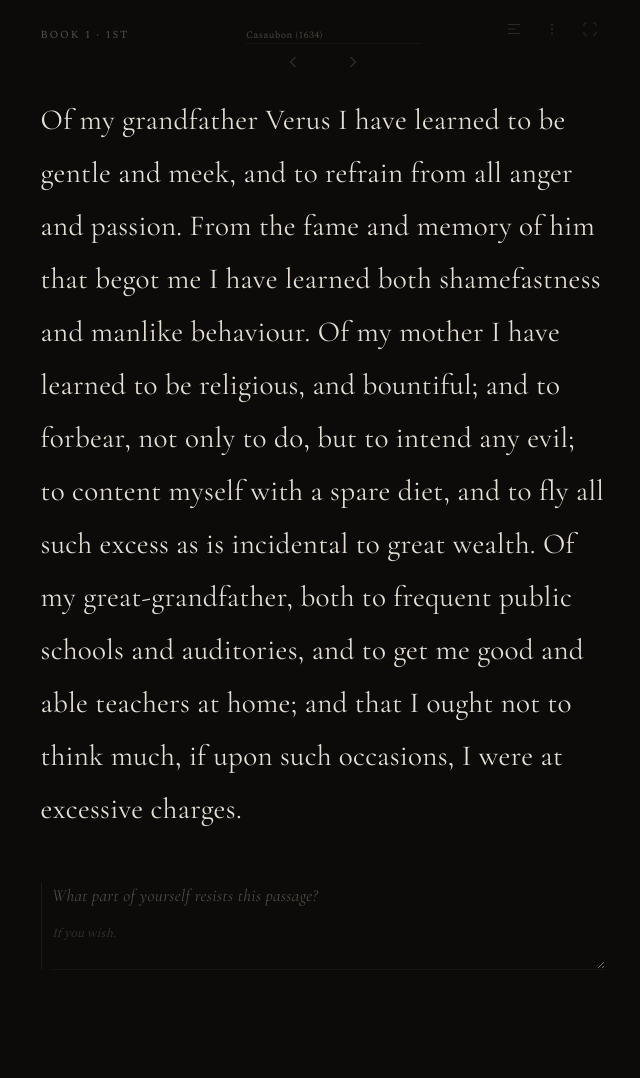
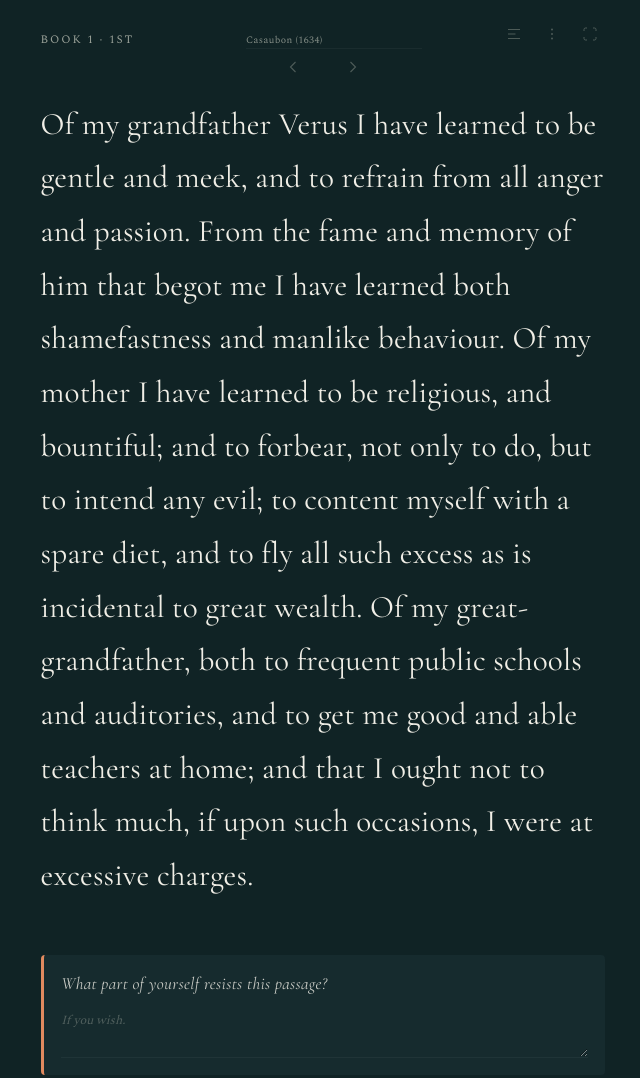
Before and after one commit to garytayl/Aurelius, a website built with Vite: page index.html in a window 1280 px wide. Shown: the whole page, without its empty margins (317-957 px from the left). Before the commit the page ends 1008 px from the top, so only its background shows below. Built offline with nearby package versions, Linux system fonts and the light colour scheme.

Commit message:
Refine reading flow and complete-thought navigation

```diff
--- a/src/reader.ts
+++ b/src/reader.ts
@@ -109,7 +109,7 @@ export function initReader(mount: HTMLElement): ReaderController {
     <div class="shell" data-focus="0" data-digest="0">
       <main class="folio stage">
         <div class="folio__toolbar">
-          <button type="button" class="folio__ref meta meta--jump" id="meta" title="Index"></button>
+          <button type="button" class="folio__ref meta meta--jump" id="meta" title="Browse complete thoughts"></button>
           <div class="folio__edition-wrap">
             <select id="translation-select" class="folio__edition" aria-label="Translation">
               <option value="casaubon">Casaubon (1634)</option>
@@ -118,12 +118,12 @@ export function initReader(mount: HTMLElement): ReaderController {
             </select>
           </div>
           <span class="folio__toolbar-spacer" aria-hidden="true"></span>
-          <button type="button" class="folio__icon" id="btn-books" aria-label="Index" aria-haspopup="dialog">
+          <button type="button" class="folio__icon" id="btn-books" aria-label="Browse books and complete thoughts" aria-haspopup="dialog">
             <svg width="18" height="18" viewBox="0 0 24 24" fill="none" stroke="currentColor" stroke-width="1.25" aria-hidden="true">
               <path d="M4 6h16M4 12h10M4 18h16"/>
             </svg>
           </button>
-          <button type="button" class="folio__icon" id="btn-menu" aria-label="Else" aria-haspopup="dialog">
+          <button type="button" class="folio__icon" id="btn-menu" aria-label="Reading options" aria-haspopup="dialog">
             <svg width="18" height="18" viewBox="0 0 24 24" fill="none" stroke="currentColor" stroke-width="1.25" aria-hidden="true">
               <circle cx="12" cy="6" r="1.25" fill="currentColor" stroke="none"/>
               <circle cx="12" cy="12" r="1.25" fill="currentColor" stroke="none"/>
@@ -168,7 +168,7 @@ export function initReader(mount: HTMLElement): ReaderController {
                 <svg width="22" height="22" viewBox="0 0 24 24" fill="none" stroke="currentColor" stroke-width="2" aria-hidden="true"><path d="M15 6l-6 6 6 6"/></svg>
               </button>
             </div>
-            <h2 class="sheet__title" id="sheet-title">Books</h2>
+            <h2 class="sheet__title" id="sheet-title">Meditations</h2>
             <div class="sheet__toolbar-end">
               <button type="button" class="icon-btn" id="sheet-close" aria-label="Close">
                 <svg width="22" height="22" viewBox="0 0 24 24" fill="none" stroke="currentColor" stroke-width="2" aria-hidden="true"><path d="M6 6l12 12M18 6L6 18"/></svg>
@@ -190,7 +190,7 @@ export function initReader(mount: HTMLElement): ReaderController {
                 <svg width="22" height="22" viewBox="0 0 24 24" fill="none" stroke="currentColor" stroke-width="2" aria-hidden="true"><path d="M15 6l-6 6 6 6"/></svg>
               </button>
             </div>
-            <h2 class="sheet__title" id="menu-sheet-title">Else</h2>
+            <h2 class="sheet__title" id="menu-sheet-title">Reading</h2>
             <div class="sheet__toolbar-end">
               <button type="button" class="icon-btn" id="menu-close" aria-label="Close">
                 <svg width="22" height="22" viewBox="0 0 24 24" fill="none" stroke="currentColor" stroke-width="2" aria-hidden="true"><path d="M6 6l12 12M18 6L6 18"/></svg>
@@ -231,8 +231,8 @@ export function initReader(mount: HTMLElement): ReaderController {
                     <span class="menu-item__hint">Book and section</span>
                   </button>
                   <button type="button" class="menu-item menu-item--toggle" id="menu-item-digest" role="menuitemcheckbox" aria-pressed="false">
-                    <span class="menu-item__label">Digest</span>
-                    <span class="menu-item__hint" id="menu-digest-hint">One beat — off</span>
+                    <span class="menu-item__label">Slow read</span>
+                    <span class="menu-item__hint" id="menu-digest-hint">One line at a time — off</span>
                   </button>
                   <button type="button" class="menu-item" id="menu-item-search" role="menuitem">
                     <span class="menu-item__label">Find</span>
@@ -272,7 +272,7 @@ export function initReader(mount: HTMLElement): ReaderController {
               </div>
               <div class="menu-panel menu-panel--prose" id="menu-panel-keys" hidden>
                 <dl class="keys-list">
-                  <div class="keys-row"><dt>← →</dt><dd>Turn; digest advances by beat</dd></div>
+                  <div class="keys-row"><dt>← →</dt><dd>Move through complete thoughts</dd></div>
                   <div class="keys-row"><dt>R</dt><dd>Random</dd></div>
                   <div class="keys-row"><dt>F</dt><dd>Focus</dd></div>
                   <div class="keys-row"><dt>B</dt><dd>Books</dd></div>
@@ -553,7 +553,7 @@ export function initReader(mount: HTMLElement): ReaderController {
   function updateDigestMenuHint(): void {
     const on = shell.dataset.digest === "1";
     menuItemDigest.setAttribute("aria-pressed", on ? "true" : "false");
-    menuDigestHint.textContent = on ? "One beat — on" : "One beat — off";
+    menuDigestHint.textContent = on ? "One line at a time — on" : "One line at a time — off";
   }
 
   function setDigest(on: boolean): void {
@@ -616,7 +616,7 @@ export function initReader(mount: HTMLElement): ReaderController {
     menuPanelKeys.hidden = true;
     menuPanelAbout.hidden = true;
     menuBack.classList.add("is-inert");
-    menuSheetTitle.textContent = "Else";
+    menuSheetTitle.textContent = "Reading";
     setBodyScrollLock();
     btnMenu.focus();
   }
@@ -630,7 +630,7 @@ export function initReader(mount: HTMLElement): ReaderController {
     menuPanelAbout.hidden = mode !== "about";
     menuBack.classList.toggle("is-inert", mode === "main");
     const titles: Record<MenuMode, string> = {
-      main: "Else",
+      main: "Reading",
       jump: "Passage",
       search: "Find",
       keys: "Keys",
@@ -941,7 +941,7 @@ export function initReader(mount: HTMLElement): ReaderController {
   function openSheetBooks(): void {
     if (menuSheet.classList.contains("sheet--open")) closeMenu();
     sheetBookMode = "books";
-    sheetTitle.textContent = "Books";
+    sheetTitle.textContent = "Meditations";
     sheetBack.classList.add("is-inert");
     sheetBooks.hidden = false;
     sheetSections.hidden = true;
@@ -971,7 +971,7 @@ export function initReader(mount: HTMLElement): ReaderController {
     head.className = "section-list__head";
     const metaTop = document.createElement("p");
     metaTop.className = "section-list__meta";
-    metaTop.textContent = inBook.length === 1 ? "1 section" : `${inBook.length} sections`;
+    metaTop.textContent = inBook.length === 1 ? "1 complete thought" : `${inBook.length} complete thoughts`;
     head.appendChild(metaTop);
     sheetSections.appendChild(head);
     const list = document.createElement("ul");
--- a/src/style.css
+++ b/src/style.css
@@ -1,15 +1,15 @@
 :root {
-  --bg: #0c0b0a;
-  --bg-elev: #141210;
-  --text: #e4dfd6;
-  --text-mute: #6a645a;
-  --accent: #8f7a63;
-  --accent-dim: #4a433a;
+  --bg: #102325;
+  --bg-elev: #172d30;
+  --text: #f0eee6;
+  --text-mute: #a9afa5;
+  --accent: #e18a5f;
+  --accent-dim: #456063;
   --font-serif: "Cormorant Garamond", "Times New Roman", serif;
   --font-ui: "Spectral", "Times New Roman", serif;
   --space: clamp(1.25rem, 5vw, 2.25rem);
-  --text-size: clamp(1.42rem, 4vw, 1.82rem);
-  --line: 1.82;
+  --text-size: clamp(1.5rem, 4.6vw, 1.95rem);
+  --line: 1.72;
   --reader-measure: min(40rem, calc(100vw - 2.75rem));
   --radius: 0.35rem;
   --safe-b: env(safe-area-inset-bottom, 0px);
@@ -102,6 +102,7 @@ body {
   flex-direction: column;
   padding-top: var(--safe-t);
   transition: background 0.4s ease;
+  background-image: radial-gradient(circle at 50% -20%, rgba(225, 138, 95, 0.11), transparent 38rem);
 }
 
 .shell[data-focus="1"] {
@@ -130,10 +131,10 @@ body {
   padding: 0 0 0.2rem;
   flex-shrink: 0;
   transition: opacity 0.28s ease;
-  font-size: 0.62rem;
+  font-size: 0.69rem;
   letter-spacing: 0.06em;
   color: var(--text-mute);
-  opacity: 0.78;
+  opacity: 0.9;
 }
 
 .folio__toolbar-spacer {
@@ -294,7 +295,7 @@ html[data-theme="paper"] .folio__edition {
   width: 100%;
   max-width: var(--reader-measure);
   margin-inline: auto;
-  padding: 0.95rem clamp(1.15rem, 5vw, 2.35rem) 2.35rem;
+  padding: 1.25rem clamp(1.15rem, 5vw, 2.35rem) 2.8rem;
   box-sizing: border-box;
   scroll-padding-bottom: 2rem;
 }
@@ -311,7 +312,7 @@ html[data-theme="paper"] .folio__edition {
 }
 
 #reader-panel .meta {
-  font-size: 0.68rem;
+  font-size: 0.72rem;
   letter-spacing: 0.16em;
   color: var(--text-mute);
   opacity: 1;
@@ -358,7 +359,7 @@ html[data-theme="paper"] .folio__edition {
   font-weight: 400;
   line-height: var(--line);
   color: var(--text);
-  letter-spacing: 0.01em;
+  letter-spacing: 0.005em;
   font-variant-numeric: oldstyle-nums;
   -webkit-font-smoothing: antialiased;
 }
@@ -405,10 +406,11 @@ html[data-theme="paper"] .folio__edition {
 
 .reflect {
   flex-shrink: 0;
-  margin-top: 3rem;
-  padding-top: 0;
-  padding-left: 0.65rem;
-  border-left: 1px solid rgba(143, 122, 99, 0.14);
+  margin-top: 3.25rem;
+  padding: 1rem 1.1rem 1.05rem;
+  border-left: 3px solid var(--accent);
+  background: color-mix(in srgb, var(--bg-elev) 84%, transparent);
+  border-radius: 0.25rem;
 }
 
 .reflect__prompt {
@@ -418,8 +420,8 @@ html[data-theme="paper"] .folio__edition {
   font-style: italic;
   font-weight: 400;
   line-height: 1.5;
-  color: var(--text-mute);
-  opacity: 0.72;
+  color: var(--text);
+  opacity: 0.82;
 }
 
 .reflect__note {
@@ -507,13 +509,13 @@ html[data-theme="paper"] .reflect__note {
   display: flex;
   flex-direction: column;
   background: var(--bg-elev);
-  border-radius: 1.25rem 1.25rem 0 0;
+  border-radius: 1.5rem 1.5rem 0 0;
   border: 1px solid rgba(255, 255, 255, 0.08);
   border-bottom: none;
   padding-bottom: var(--safe-b);
   transform: translateY(100%);
   transition: transform 0.38s cubic-bezier(0.22, 1, 0.36, 1);
-  box-shadow: 0 -6px 28px rgba(0, 0, 0, 0.22);
+  box-shadow: 0 -16px 48px rgba(0, 0, 0, 0.34);
 }
 
 .sheet.sheet--open .sheet__panel {
@@ -541,7 +543,7 @@ html[data-theme="paper"] .reflect__note {
 .sheet__title {
   margin: 0;
   font-family: var(--font-ui);
-  font-size: 0.85rem;
+  font-size: 0.78rem;
   font-weight: 500;
   letter-spacing: 0.2em;
   text-transform: uppercase;
@@ -581,11 +583,11 @@ html[data-theme="paper"] .reflect__note {
   margin: 0;
   padding: 0;
   border: 1px solid rgba(255, 255, 255, 0.1);
-  border-radius: 0.75rem;
-  background: rgba(255, 255, 255, 0.04);
+  border-radius: 0.3rem;
+  background: linear-gradient(145deg, rgba(255, 255, 255, 0.08), rgba(255, 255, 255, 0.025));
   color: var(--text);
   font-family: var(--font-serif);
-  font-size: 1.35rem;
+  font-size: 1.55rem;
   cursor: pointer;
   transition:
     transform 0.12s,
@@ -650,12 +652,12 @@ html[data-theme="paper"] .reflect__note {
   flex-direction: row;
   align-items: stretch;
   width: 100%;
-  min-height: 3.75rem;
+  min-height: 4.6rem;
   margin: 0;
   padding: 0;
   border: 1px solid rgba(255, 255, 255, 0.07);
-  border-radius: 0.9rem;
-  background: rgba(255, 255, 255, 0.025);
+  border-radius: 0.3rem;
+  background: rgba(255, 255, 255, 0.035);
   color: inherit;
   cursor: pointer;
   text-align: left;
@@ -703,7 +705,7 @@ html[data-theme="paper"] .reflect__note {
   flex: 1;
   display: flex;
   flex-direction: column;
-  gap: 0.4rem;
+  gap: 0.5rem;
   justify-content: center;
   padding: 0.7rem 0.85rem 0.75rem 0.95rem;
   min-width: 0;
@@ -720,7 +722,7 @@ html[data-theme="paper"] .reflect__note {
 
 .section-row__preview {
   font-family: var(--font-serif);
-  font-size: 0.92rem;
+  font-size: 1rem;
   line-height: 1.48;
   letter-spacing: 0.01em;
   color: rgba(232, 228, 220, 0.92);
```
